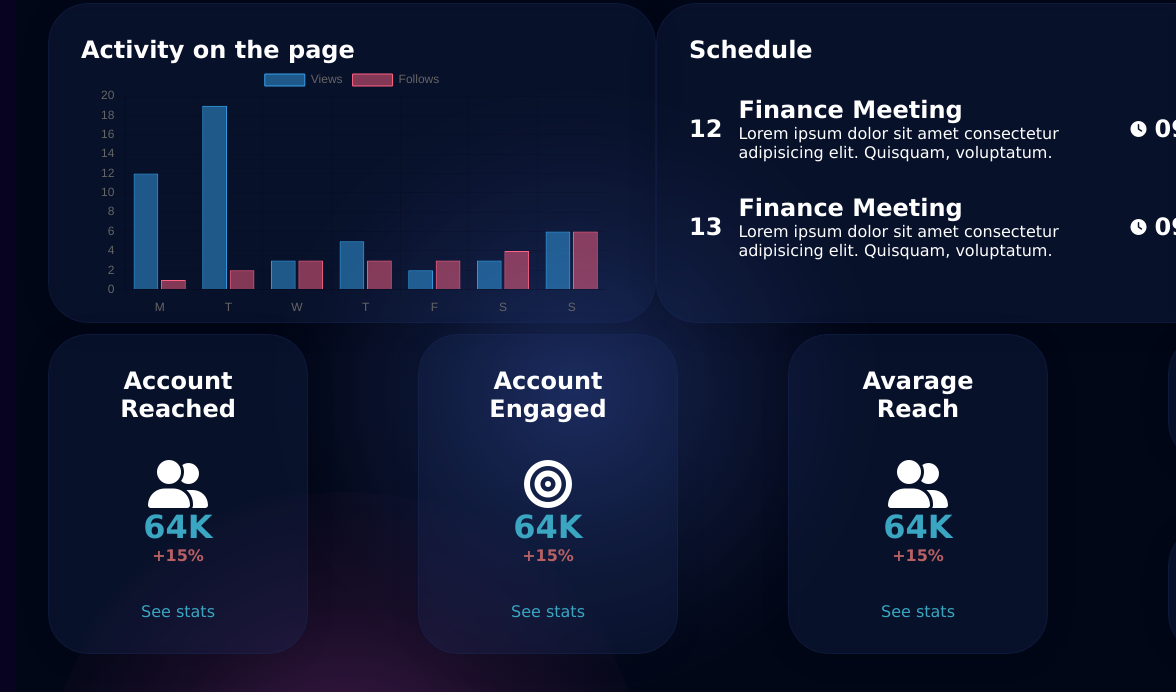
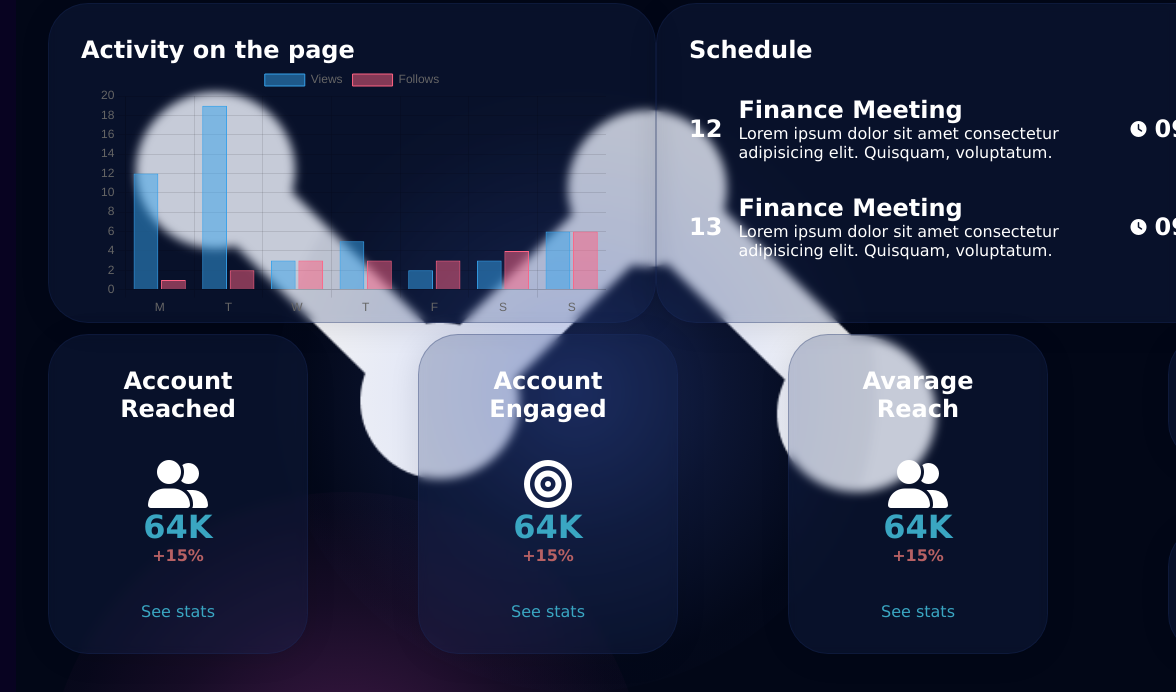
Before and after one commit to guilhermekodenvis/dashboard-users-as-clients, a plain HTML site: page index.html in a window 1280 px wide. Shown: the part 108-800 px from the top of the page, 104-1280 px from the left. Drawn offline with nearby package versions, Linux system fonts and the light colour scheme.

Commit message:
insert bg img

```diff
--- a/styles.css
+++ b/styles.css
@@ -14,6 +14,13 @@ main {
   display: flex;
   overflow: hidden;
   position: relative;
+
+  background-image: url("./assets/bg.png");
+  background-repeat: no-repeat;
+
+  background-size: 800px 400px;
+
+  background-position: center;
 }
 
 nav {
```
